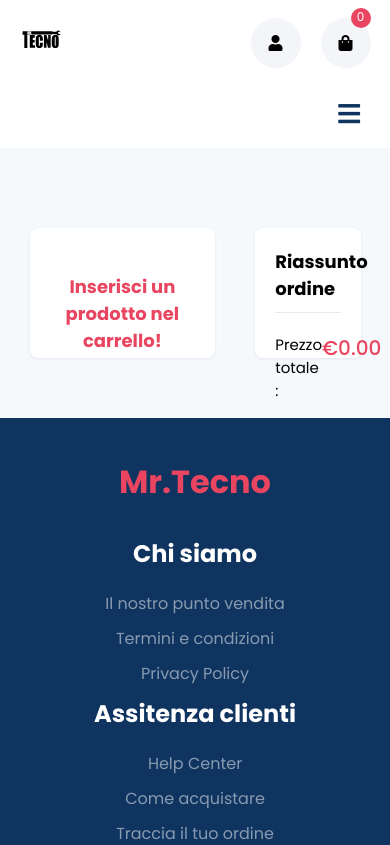
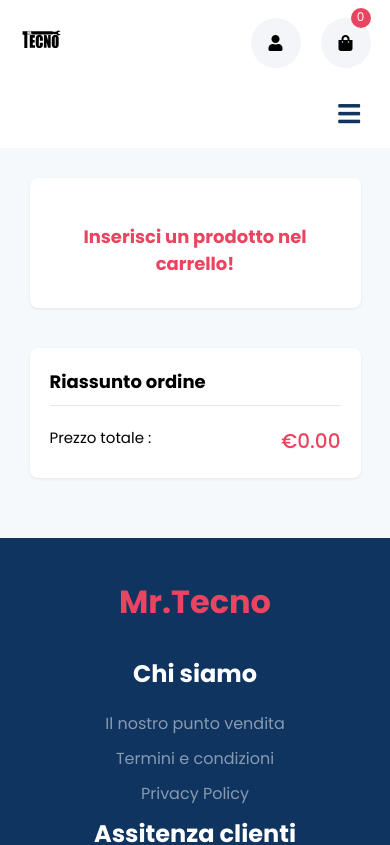
Before and after one commit to Paolo95/sitoMrTecno, a React (Create React App) app: page /cart in a window 390 px wide. Shown: the top 845 px of the page. Built offline with nearby package versions, Linux system fonts and the light colour scheme.

Commit message:
Improved Phone UI for cart

```diff
--- a/src/App.css
+++ b/src/App.css
@@ -363,4 +363,11 @@ input, button{
   .category{
     display: none;
   }
+
+  .cart-items .container{
+    display: flex;
+
+    flex-direction: column;
+  }
+
 }
--- a/src/common/cart/style.css
+++ b/src/common/cart/style.css
@@ -104,3 +104,24 @@
     justify-content: center;
     padding-top: 45px;
 }
+
+@media only screen and (max-width: 390px) {
+    .cart-items .cart-details{
+        width: 100%;
+    }
+
+    .cart-items{
+        padding-top: 0;
+    }
+
+    .cart-items .cart-total{
+        margin-left: 0;
+    }
+
+    .container .cart-total{
+        width: auto;
+        margin-left: 10px;
+    }
+
+
+}
--- a/src/components/shop/Style.css
+++ b/src/components/shop/Style.css
@@ -135,3 +135,12 @@
     width: 110px;
     cursor: pointer;
 }
+
+
+@media only screen and (max-width: 390px) {
+    .grid1{
+        display: grid;
+        grid-template-columns: repeat(1, 1fr);
+        grid-gap: 20px;
+    }
+}
```
